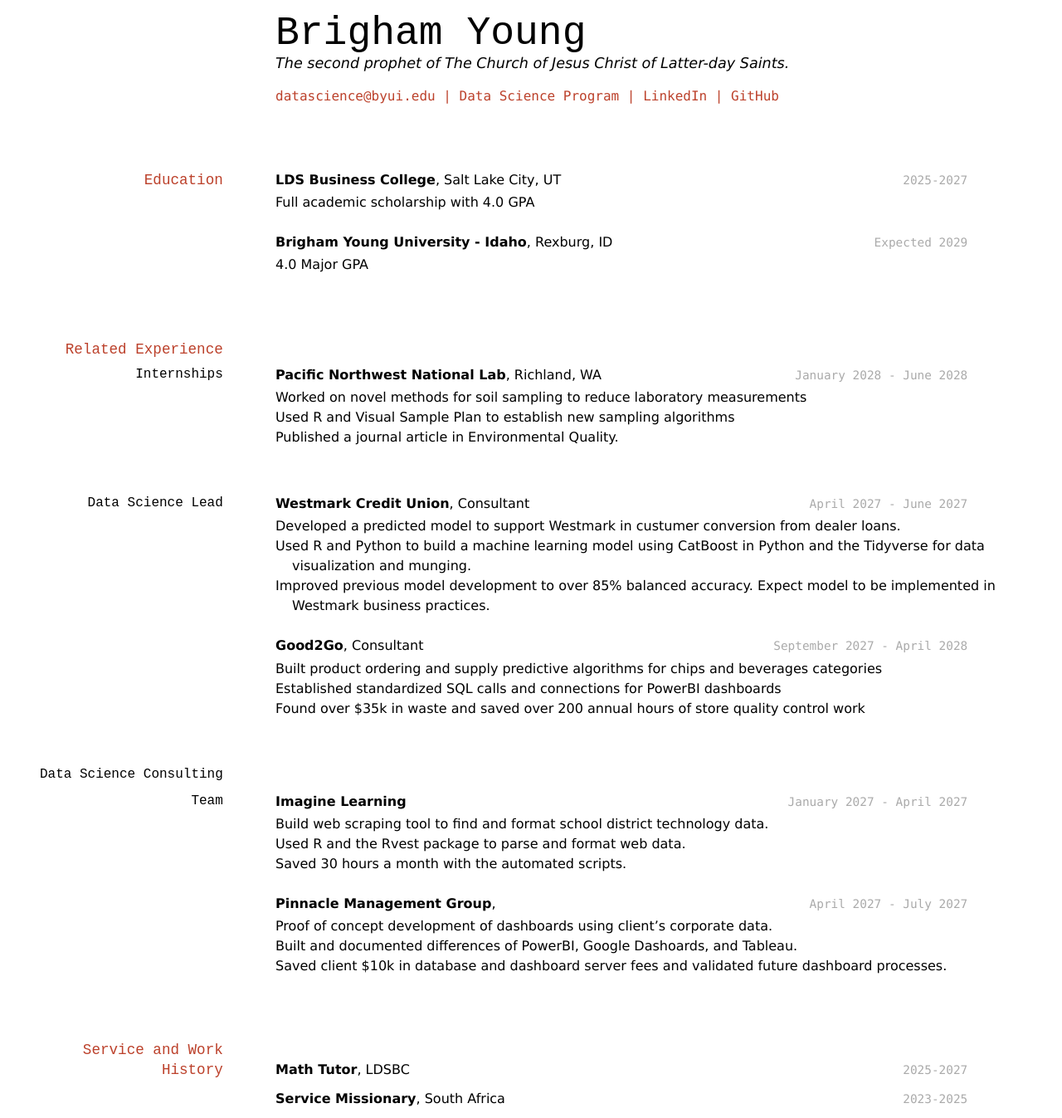
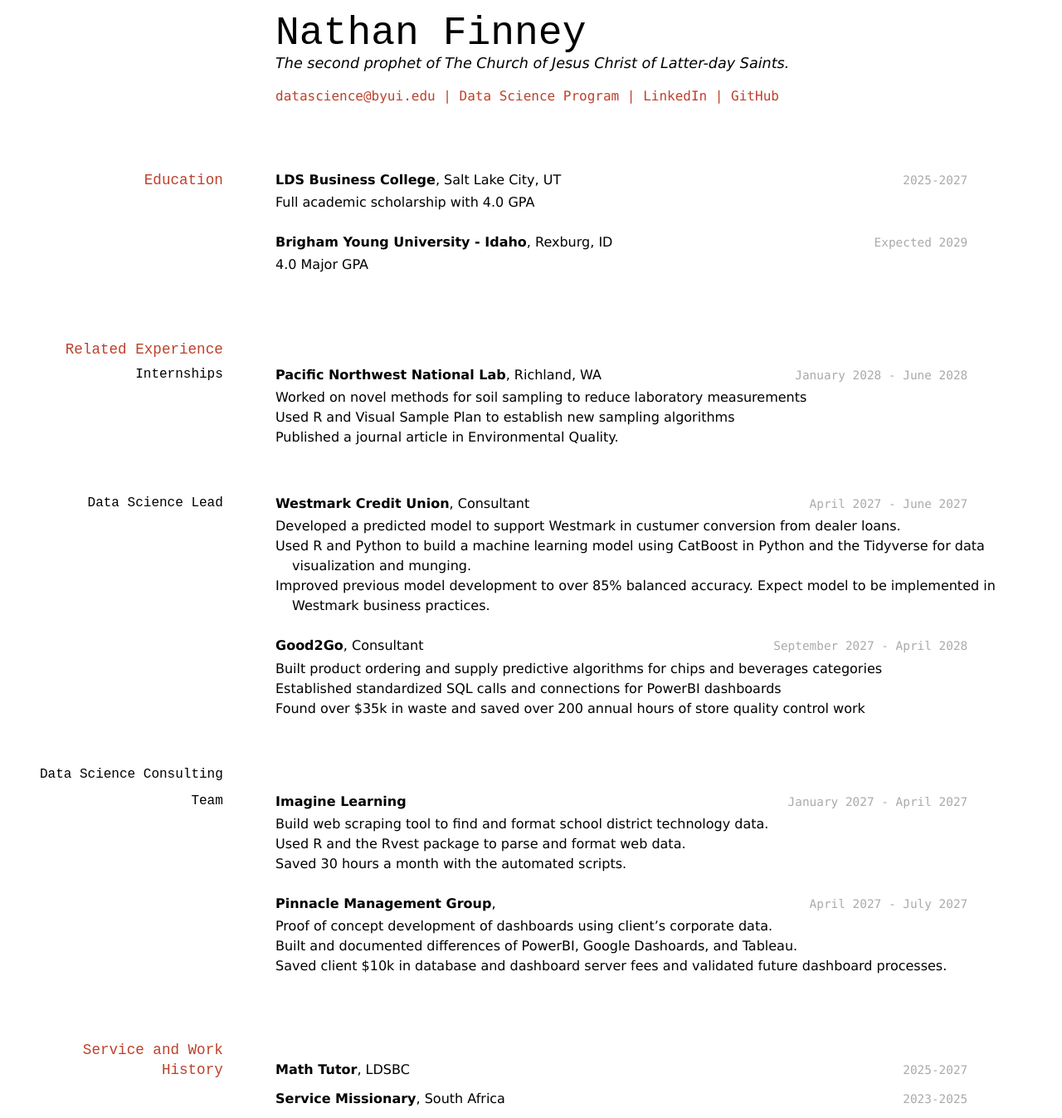
Before and after one commit to byuids-resumes/finney-resume, a Jekyll site: the page built from docs/index.md, in a window 1280 px wide. Shown: the whole page at 83% size. Built offline with Jekyll 4.4.1, drawn with Linux system fonts in a browser that asks for light colours.

Commit message:
Updated name

```diff
--- a/docs/index.md
+++ b/docs/index.md
@@ -2,7 +2,7 @@
 layout: cv
 title: Brigham Young's Resume
 ---
-# Brigham Young
+# Nathan Finney
 The second prophet of The Church of Jesus Christ of Latter-day Saints.
 
 <div id="webaddress">
```
